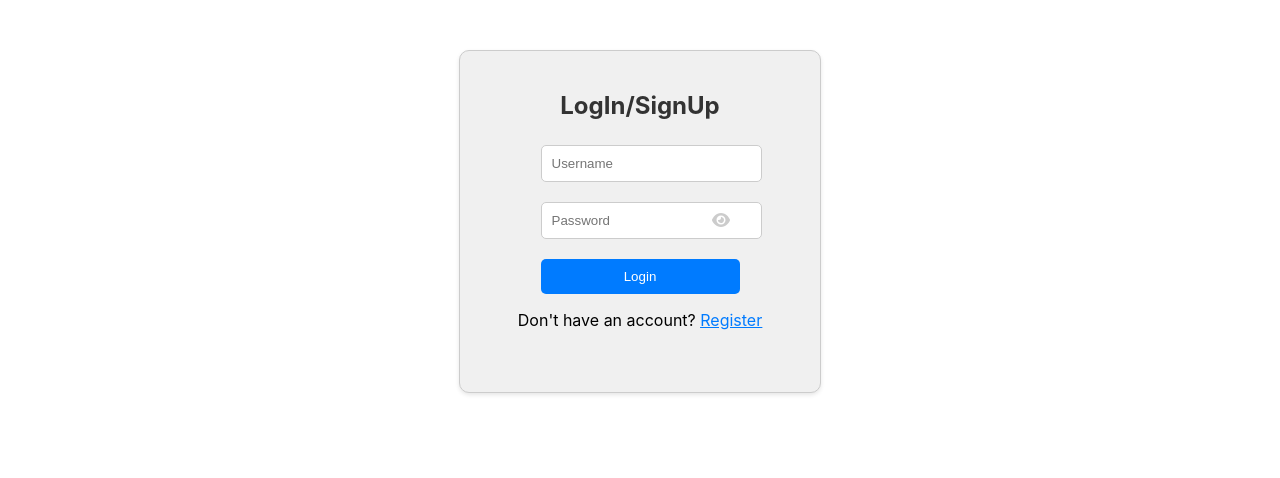
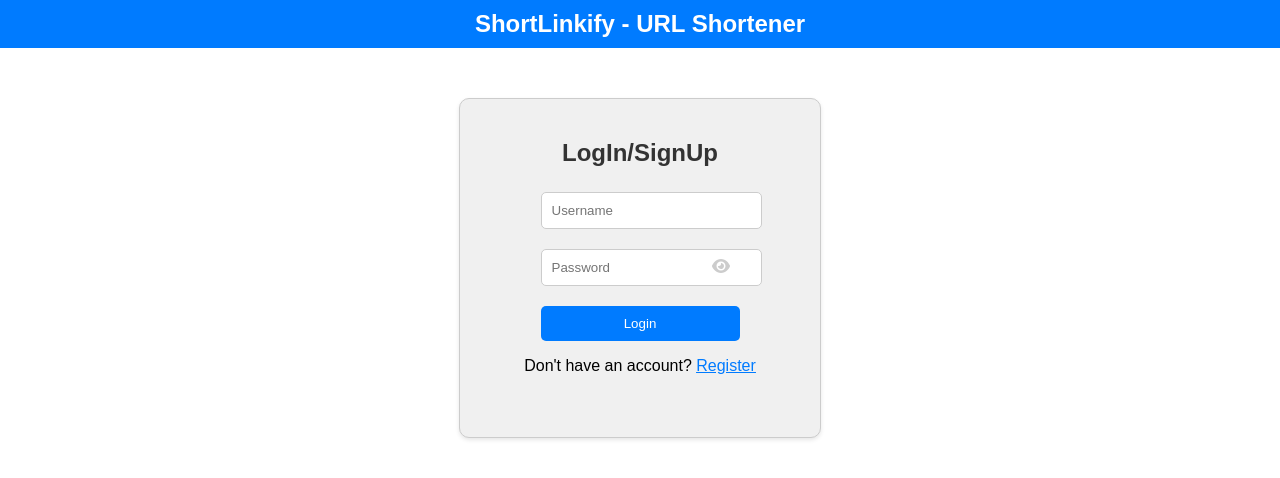
Before and after one commit to dainty92/url-shortener, a React (Create React App) app in the folder url-shortener-spa/: page / in a window 1280 px wide. Shown: the top 478 px of the page. Built offline with nearby package versions, Linux system fonts and the light colour scheme.

Commit message:
modified App.js

```diff
--- a/url-shortener-spa/src/App.js
+++ b/url-shortener-spa/src/App.js
@@ -1,16 +1,38 @@
 import React from 'react';
 import { BrowserRouter as Router, Routes, Route } from 'react-router-dom';
+import styled from 'styled-components';
 
 import Home from './pages/Home';
 import Auth from './pages/Auth';
 
+const AppWrapper = styled.div`
+  font-family: Arial, sans-serif;
+`;
+
+const AppHeader = styled.header`
+  background-color: #007bff;
+  color: white;
+  text-align: center;
+  padding: 10px;
+`;
+
+const AppTitle = styled.h1`
+  margin: 0;
+  font-size: 24px;
+`;
+
 function App() {
   return (
     <Router>
-      <Routes> {/* Wrap your routes in a Routes component */}
-        <Route path="/" element={<Auth />} /> {/* Use the element prop */}
-        <Route path="/shorten" element={<Home />} /> {/* Use the element prop */}
-      </Routes>
+      <AppWrapper>
+        <AppHeader>
+          <AppTitle>ShortLinkify - URL Shortener</AppTitle>
+        </AppHeader>
+        <Routes> {/* Wrap your routes in a Routes component */}
+          <Route path="/" element={<Auth />} /> {/* Use the element prop */}
+          <Route path="/shorten" element={<Home />} /> {/* Use the element prop */}
+        </Routes>
+      </AppWrapper>
     </Router>
   );
 }
```
